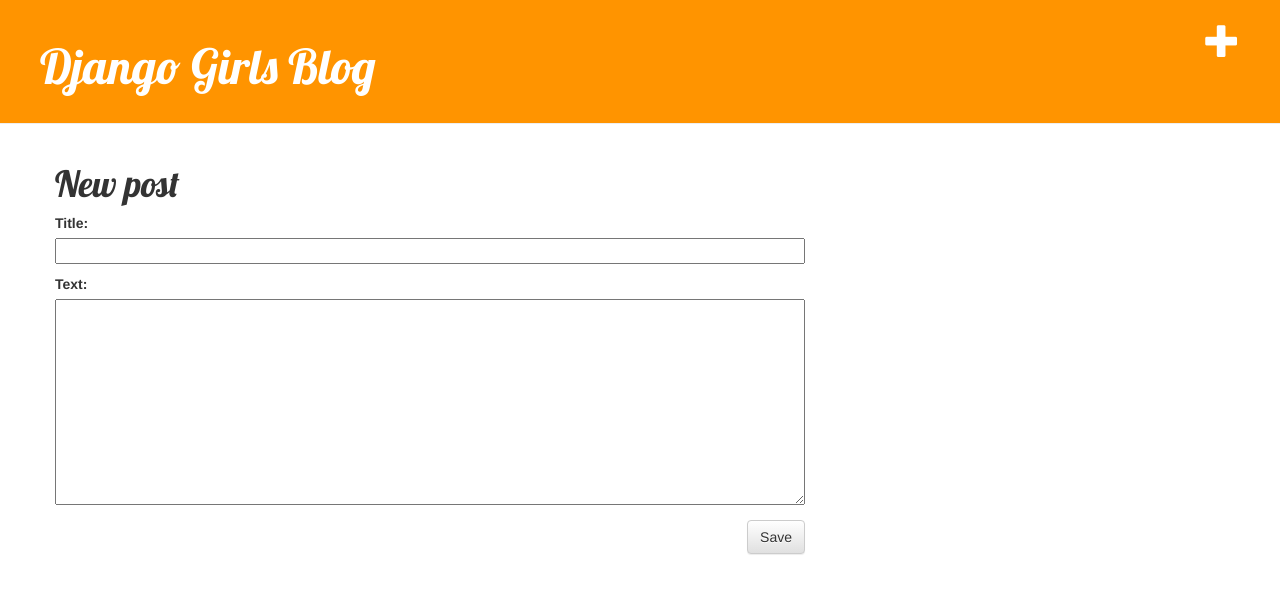
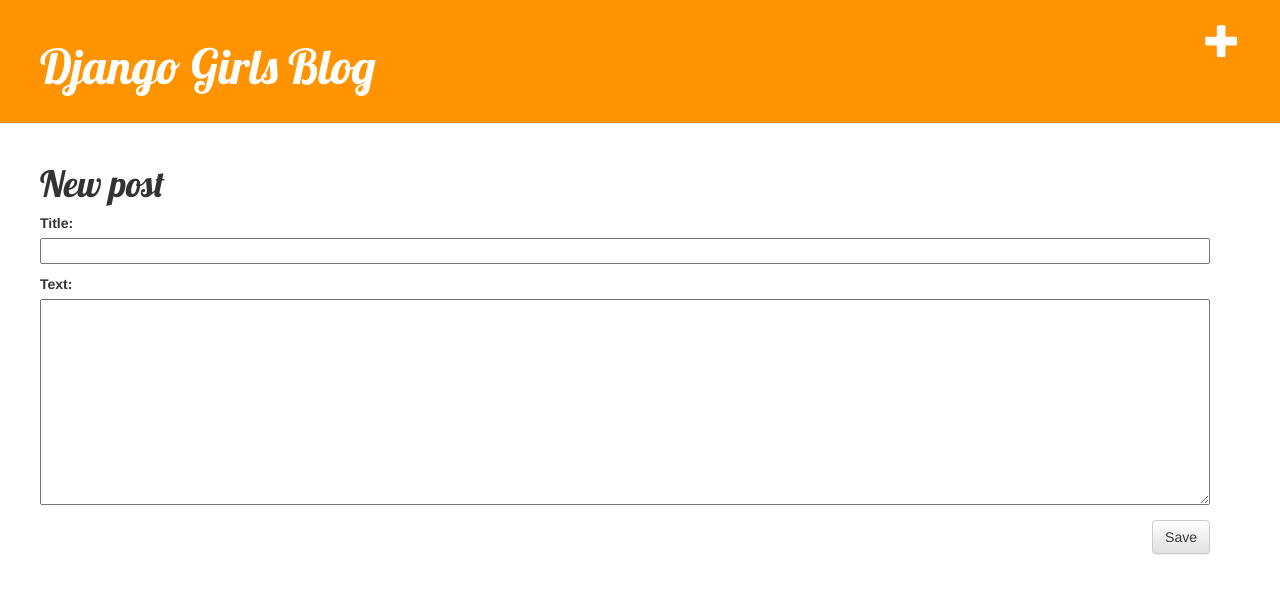
Before and after one commit to s2zan/django-girls-tutorial, a Django app: page /post/new in a window 1280 px wide. Shown: the top 594 px of the page. Run offline with Django 3.2, Linux system fonts and the light colour scheme; some libraries are stand-ins or nearby versions.

Commit message:
[FIX] css 수정

```diff
--- a/blog/static/css/blog.css
+++ b/blog/static/css/blog.css
@@ -20,9 +20,12 @@
 
 .date {
     color: #828282;
+    float: right;
+    margin-right: 10px;
+    margin-top: 7px;
 }
 
-.save {
+.save, .edit {
     float: right;
 }
 
--- a/blog/templates/blog/base.html
+++ b/blog/templates/blog/base.html
@@ -17,7 +17,7 @@
 
 <div class="content container">
     <div class="row">
-        <div class="col-md-8">
+        <div class="col">
             {% block content %}
             {% endblock %}
         </div>
--- a/blog/templates/blog/post_detail.html
+++ b/blog/templates/blog/post_detail.html
@@ -2,12 +2,12 @@
 
 {% block content %}
     <div class="post">
+        <a class="btn btn-default edit" href="{% url 'post_edit' pk=post.pk %}"><span class="glyphicon glyphicon-pencil"></span></a>
         {% if post.published_date %}
             <div class="date">
                 {{ post.published_date }}
             </div>
         {% endif %}
-        <a class="btn btn-default" href="{% url 'post_edit' pk=post.pk %}"><span class="glyphicon glyphicon-pencil"></span></a>
         <h1>{{ post.title }}</h1>
         <p>{{ post.text|linebreaksbr }}</p>
     </div>
```
